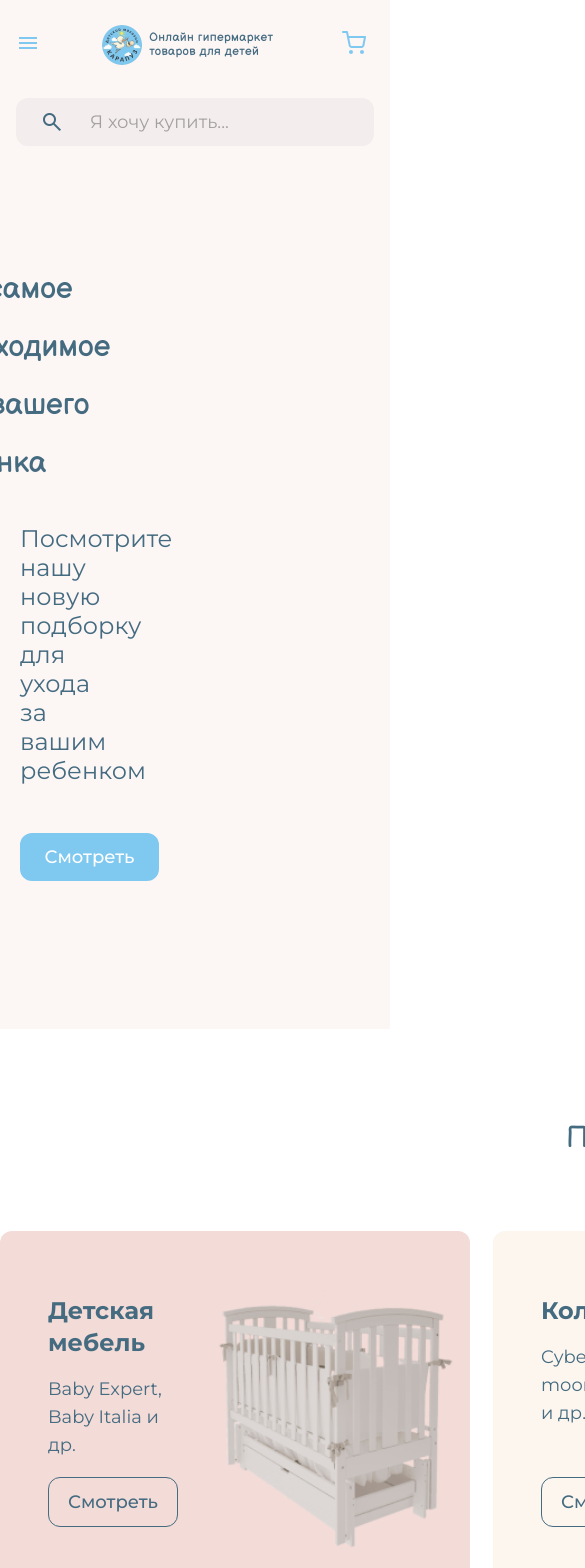
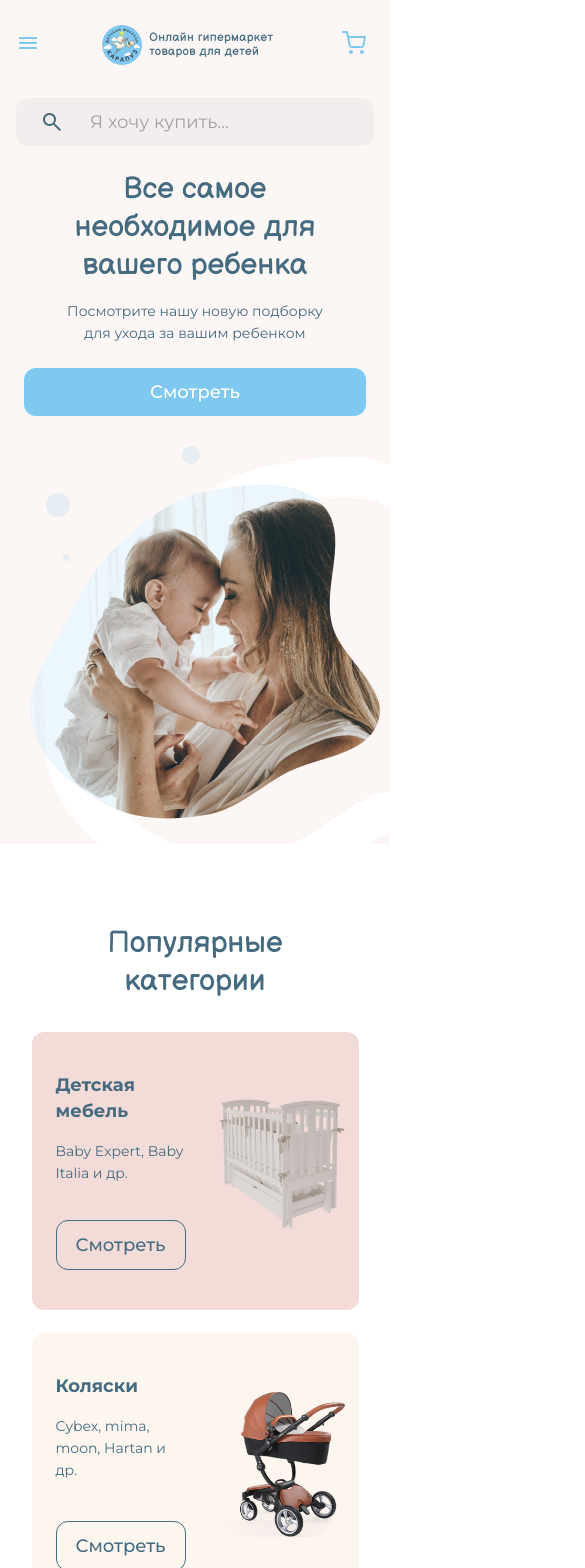
Before and after one commit to ketrin-net/ToddlerShop, a React (Create React App) app: page / in a window 390 px wide. Shown: the top 1568 px of the page, 585 px wide, since content can reach past the window. Built offline with nearby package versions, Linux system fonts and the light colour scheme; no server answers.

Commit message:
fix moblie homepage

```diff
--- a/src/pages/HomePage/HomePage.scss
+++ b/src/pages/HomePage/HomePage.scss
@@ -21,5 +21,11 @@
 @media (max-width: 900px) {
     .home-page {
         gap: 80px;
+
+        .title {
+            text-align: center;
+            line-height: 38px;
+            margin-bottom: 32px;
+        }
     }
 }
--- a/src/pages/HomePage/components/InfoAboutSite/BlockInfoAboutSite/BlockInfoAboutSite.scss
+++ b/src/pages/HomePage/components/InfoAboutSite/BlockInfoAboutSite/BlockInfoAboutSite.scss
@@ -21,3 +21,22 @@
     width: 80px;
   }
 }
+
+@media (max-width: 900px) {
+  .block-info-about-site {
+      width: 154px;
+      height: 100px;
+      border: none;
+      padding-top: 0px;
+      gap: 16px;
+
+      span {
+        font-size: 14px;
+      }
+
+      img {
+        width: 40px;
+        height: 40px;
+      }
+    }
+}
--- a/src/pages/HomePage/components/InfoAboutSite/InfoAboutSite.scss
+++ b/src/pages/HomePage/components/InfoAboutSite/InfoAboutSite.scss
@@ -5,10 +5,8 @@
   flex-direction: column;
   text-align: center;
 
-  .title {
-    font-family: $text-title;
-    font-size: 48px;
-    line-height: 58px;
+  .header {
+    margin-bottom: 64px;
   }
 
   .blocks {
@@ -16,3 +14,14 @@
     gap: 24px;
   }
 }
+
+@media (max-width: 900px) {
+  #info-about-site {
+    margin: 0px 16px;
+
+    .blocks {
+      display: grid;
+      grid-template-columns: repeat(2, 1fr);
+    }
+  }
+}
--- a/src/pages/HomePage/components/InfoAboutSite/InfoAboutSite.tsx
+++ b/src/pages/HomePage/components/InfoAboutSite/InfoAboutSite.tsx
@@ -9,7 +9,7 @@ import numberTwo from './assets/numberTwo.svg';
 const InfoAboutSite = () => {
   return (
     <div id="info-about-site" className="section">
-      <span className="title">
+      <span className="header">
         Карапуз - это онлайн гипермаркет товаров <br /> для детей. С нами вырастают поколения!
       </span>
       <div className="blocks">
--- a/src/pages/HomePage/components/PopularCategories/BlockPromoCategories/BlockPromoCategories.scss
+++ b/src/pages/HomePage/components/PopularCategories/BlockPromoCategories/BlockPromoCategories.scss
@@ -51,3 +51,28 @@
     background-color: #E5F4FC;
   }
 }
+
+@media (max-width: 900px) {
+  .block-promo-categories {
+    width: 327px;
+    height: 278px;
+    padding: 40px 24px;
+
+    section {
+      .head {
+        font-size: 18px;
+        line-height: 26px;
+      }
+
+      .description {
+        font-size: 14px;
+        line-height: 22px;
+      }
+    }
+
+    img {
+      width: 154px;
+      height: 145px;
+    }
+  }
+}
--- a/src/pages/HomePage/components/PopularCategories/PopularCategories.scss
+++ b/src/pages/HomePage/components/PopularCategories/PopularCategories.scss
@@ -10,3 +10,15 @@
     gap: 23px;
   }
 }
+
+@media (max-width: 900px) {
+  .popular-categories {
+    margin: 0px 16px;
+
+    .block-info {
+      display: flex;
+      flex-direction: column;
+      gap: 23px;
+    }
+  }
+}
--- a/src/pages/HomePage/components/PopularCategories/PopularCategories.tsx
+++ b/src/pages/HomePage/components/PopularCategories/PopularCategories.tsx
@@ -5,11 +5,14 @@ import bed from './assets/bed.png';
 import carSeats from './assets/carSeats.png';
 import wheelchair from './assets/wheelchair.png';
 import { Path } from '../../../../enums';
+import { useMediaQuery } from '../../../../customHooks/useMediaQuery';
 
 const PopularCategories = () => {
+  const matches = useMediaQuery('(max-width: 900px)');
+
   return (
     <div className="section popular-categories">
-      <span className="title">Популярные категории</span>
+      <span className="title">Популярные {matches ? <br /> : ''} категории</span>
       <div className="block-info">
         <BlockPromoCategories
           title={'Детская мебель'}
--- a/src/pages/HomePage/components/Title/Title.scss
+++ b/src/pages/HomePage/components/Title/Title.scss
@@ -34,16 +34,16 @@
 }
 
 @media (max-width: 900px) {
-  .title-homepage {
+  #title-homepage {
     text-align: center;
 
     .section {
       position: relative;
       padding: 24px 24px 428px 24px;
-    }
 
-    span.title {
-        margin-bottom: 0px;
+      .title {
+        line-height: 38px;
+      }
     }
 
     p {
```
